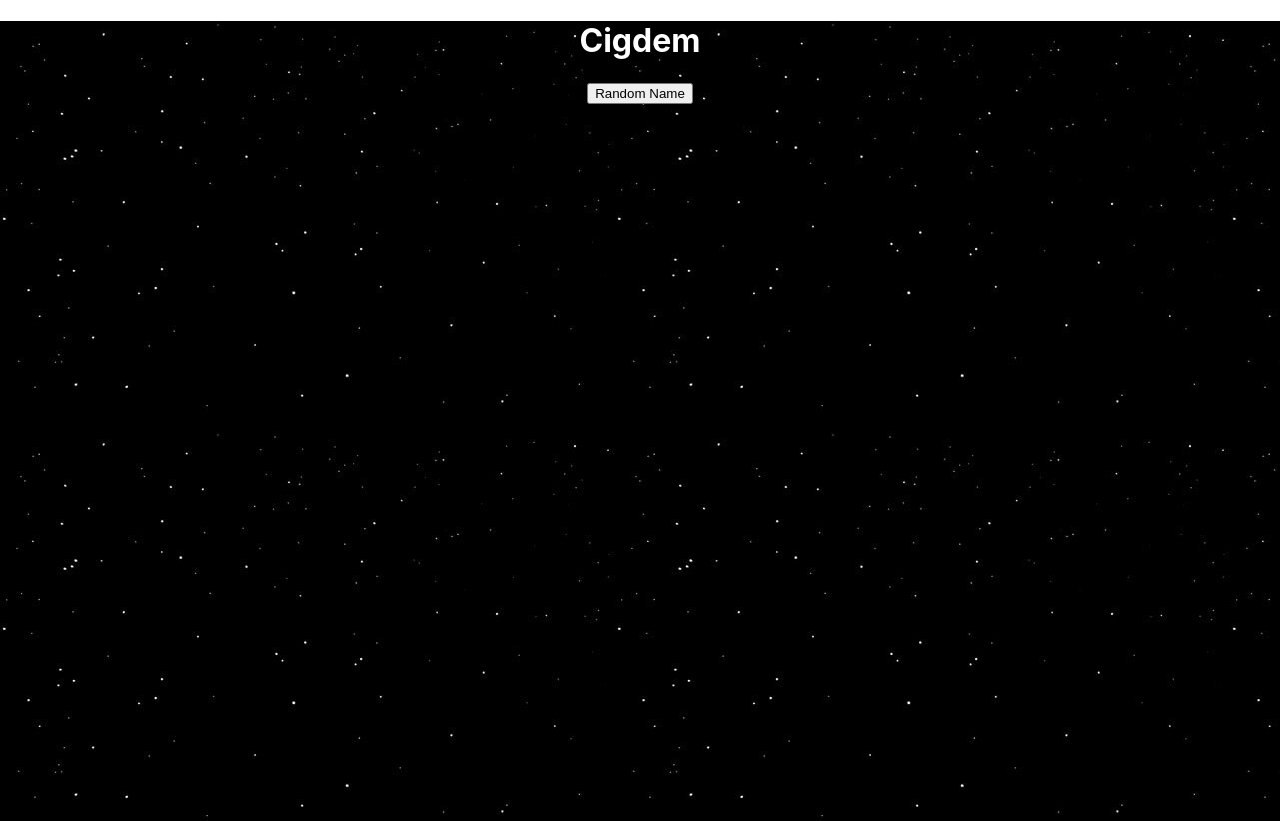
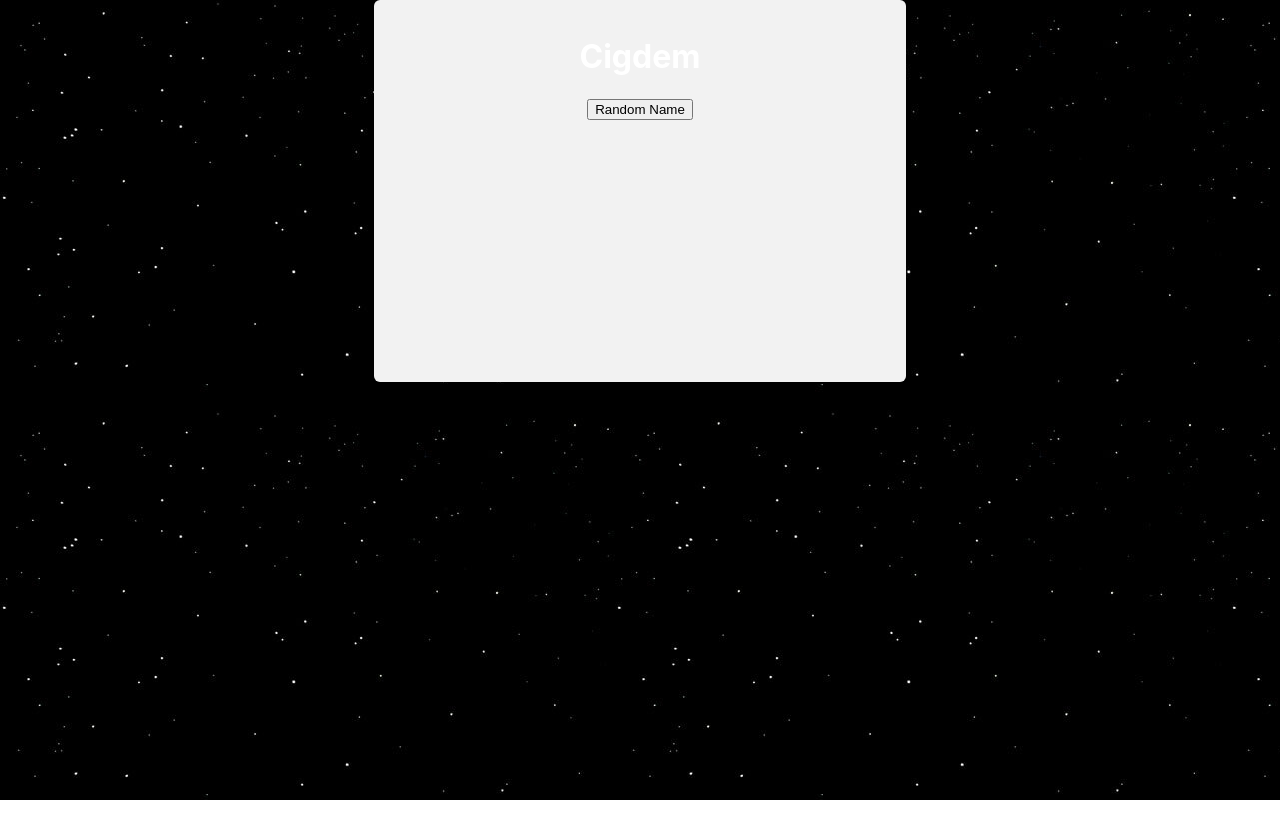
Before and after one commit to SchoolOfCode/national-project-week-repo-2-the-fantastic-4-n-j-c-c, a React app in the folder random-name-generator/: page / in a window 1280 px wide. After the commit the page ends 800 px from the top, so only its background shows below. Built offline with nearby package versions, Linux system fonts and the light colour scheme.

Commit message:
card and plan in app.index.js

```diff
--- a/random-name-generator/src/components/Card/Card.css
+++ b/random-name-generator/src/components/Card/Card.css
@@ -1,8 +1,9 @@
 .card {
   border: 5px red;
-  padding: 100px;
   background-color: #f2f2f2;
   border-radius: 6px;
-  width: 1000px;
-  height: 750px;
+  width: 500px;
+  height: 350px;
+  padding: 1rem;
+  margin: auto;
 }
--- a/random-name-generator/src/components/Card/index.js
+++ b/random-name-generator/src/components/Card/index.js
@@ -1,4 +1,5 @@
 import React, { useState } from "react";
+import "./Card.css";
 
 import Name from "../Name";
 import Button from "../Button";
```
Also changed, not shown: random-name-generator/src/components/App/index.js (+8 -0 lines).
